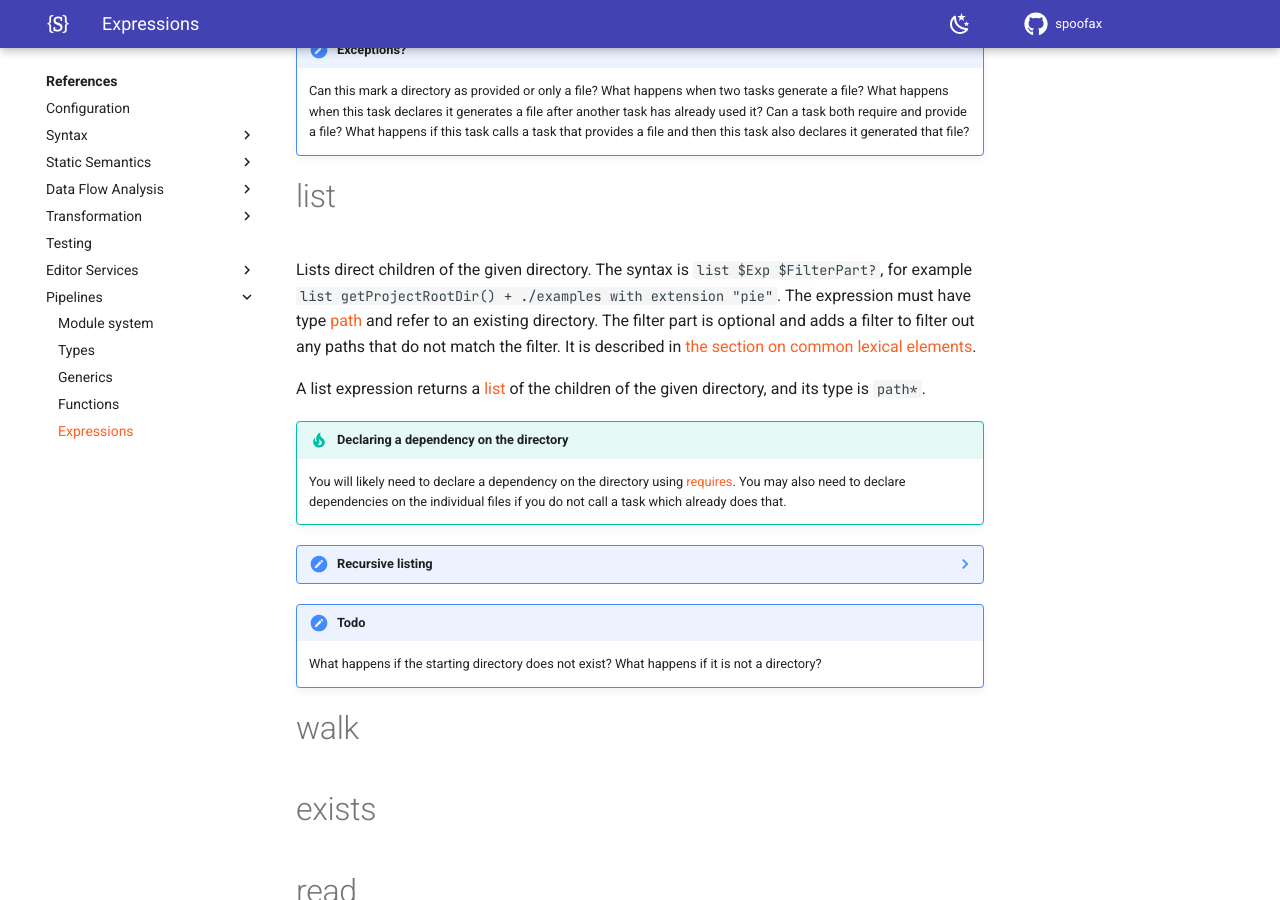
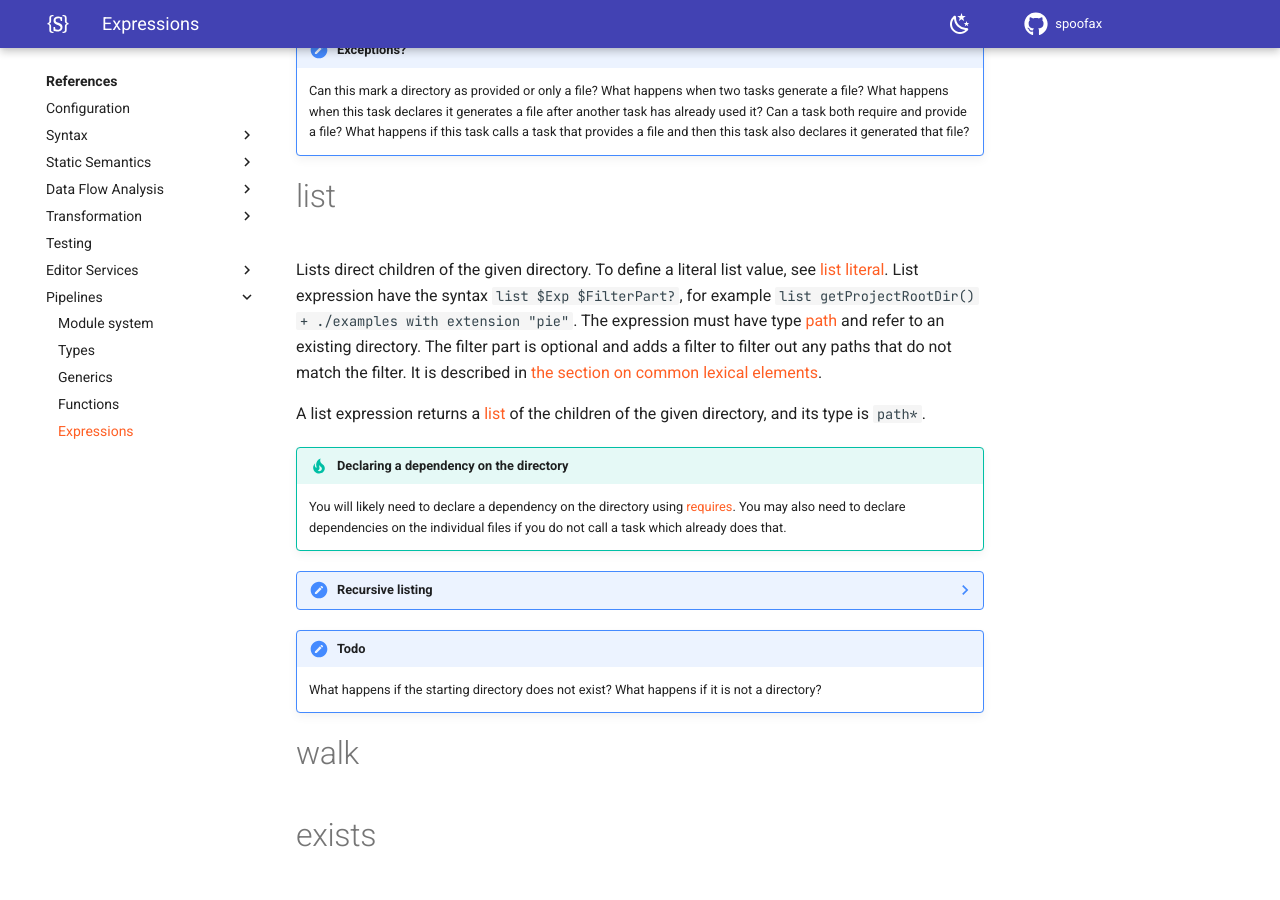
Before and after one commit to pdmosses/metaborg.github.io, an MkDocs documentation site: the page built from docs/references/pipelines/expressions.md, in a window 1280 px wide and 900 px high, scrolled down 7803 px. Built offline with MkDocs 1.6.1 and Material for MkDocs 9.7.7, drawn with Linux system fonts in a browser that asks for light colours; comment, search, counter and statistics services are not loaded; some of the changed text lies outside the part shown.

Commit message:
Add dismbiguation with reference
Disambiguate between list expression and list literal
Also use nicer wording for list expression syntax.

```diff
--- a/docs/references/pipelines/expressions.md
+++ b/docs/references/pipelines/expressions.md
@@ -434,7 +434,8 @@
 # list
 
 Lists direct children of the given directory.
-The syntax is `list $Exp $FilterPart?`, for example `list getProjectRootDir() + ./examples with extension "pie"`.
+To define a literal list value, see [list literal](#list-literal).
+List expression have the syntax `list $Exp $FilterPart?`, for example `list getProjectRootDir() + ./examples with extension "pie"`.
 The expression must have type [path](../types#path) and refer to an existing directory.
 The filter part is optional and adds a filter to filter out any paths that do not match the filter.
 It is described in [the section on common lexical elements](#filter-and-filterpart).
@@ -470,6 +471,11 @@
 # null
 # Tuple literal
 # List literal
+
+Define a literal list value.
+To list the children of a directory, see [list expressions](#list).
+
+
 # String
 # path literal
 
```
